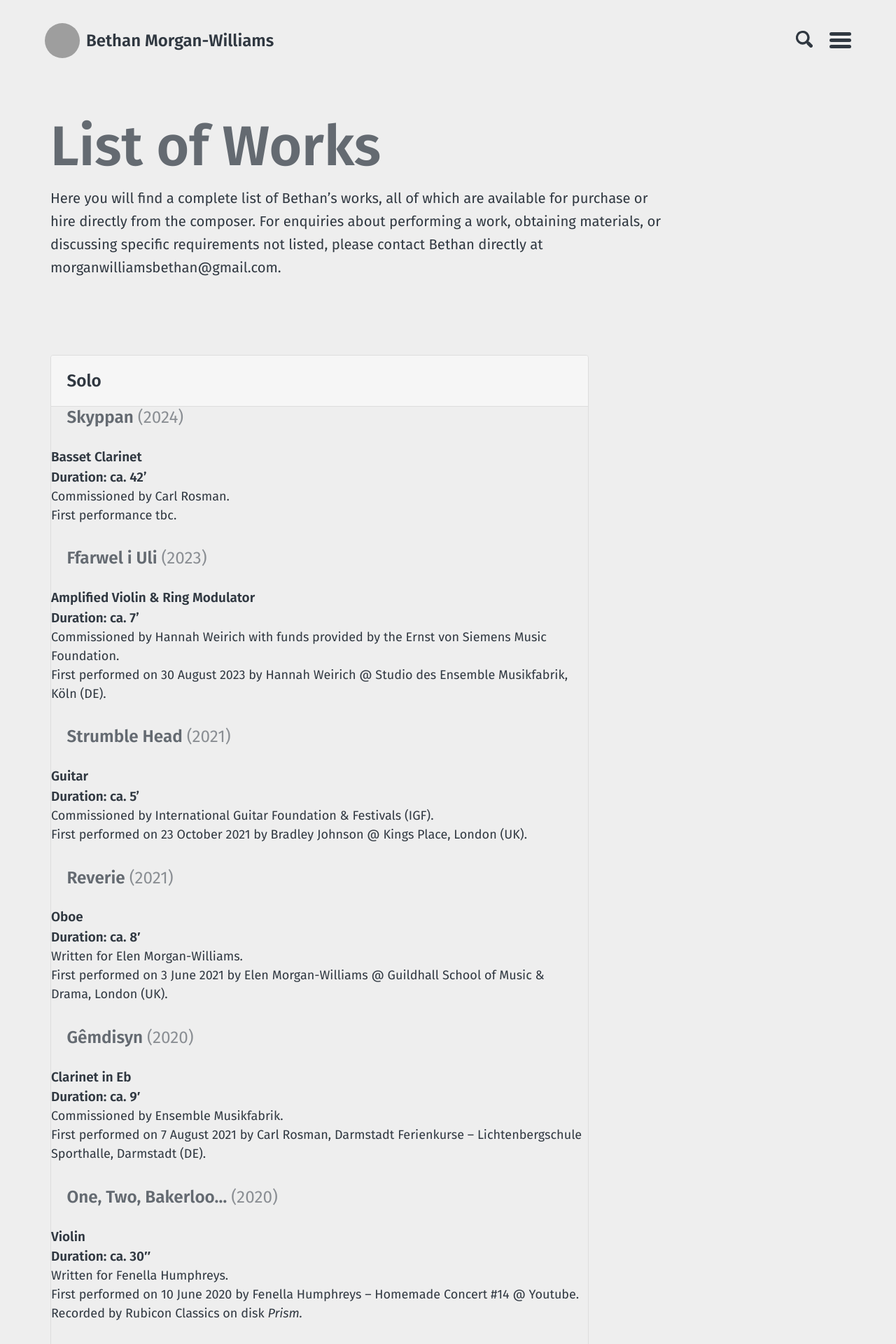
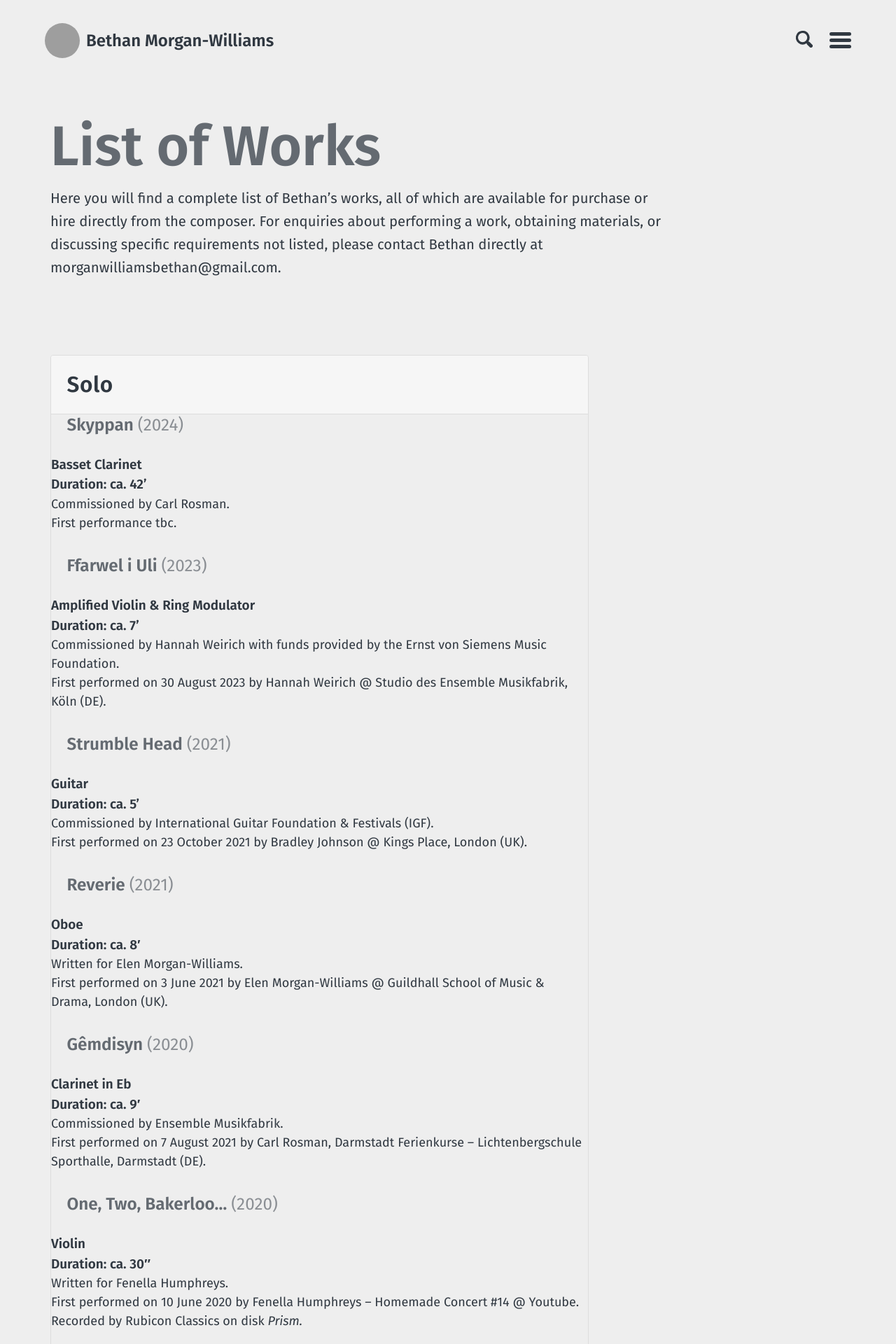
Before and after one commit to morganwilliamsb/website, a Jekyll site: the page built from works.md, in a window 1280 px wide. Shown: the top 1920 px of the page at 70% size. Built offline with Jekyll 4.4.1, drawn with Linux system fonts in a browser that asks for light colours; grey boxes are pictures that could not be loaded.

Commit message:
Update main.scss
stronger section headers

```diff
--- a/assets/stylesheets/main.scss
+++ b/assets/stylesheets/main.scss
@@ -68,6 +68,15 @@
   padding: 0 1.25rem 1.25rem;
 }
 
+/* ===== Works page: stronger section headers on desktop ===== */
+
+@media (min-width: 900px) {
+  .works-group summary {
+    font-size: 1.75rem;
+    letter-spacing: 0.02em;
+  }
+}
+
 /* ===== Works page refinements (clean) ===== */
 
 .page-content .works-list h2 {
```
